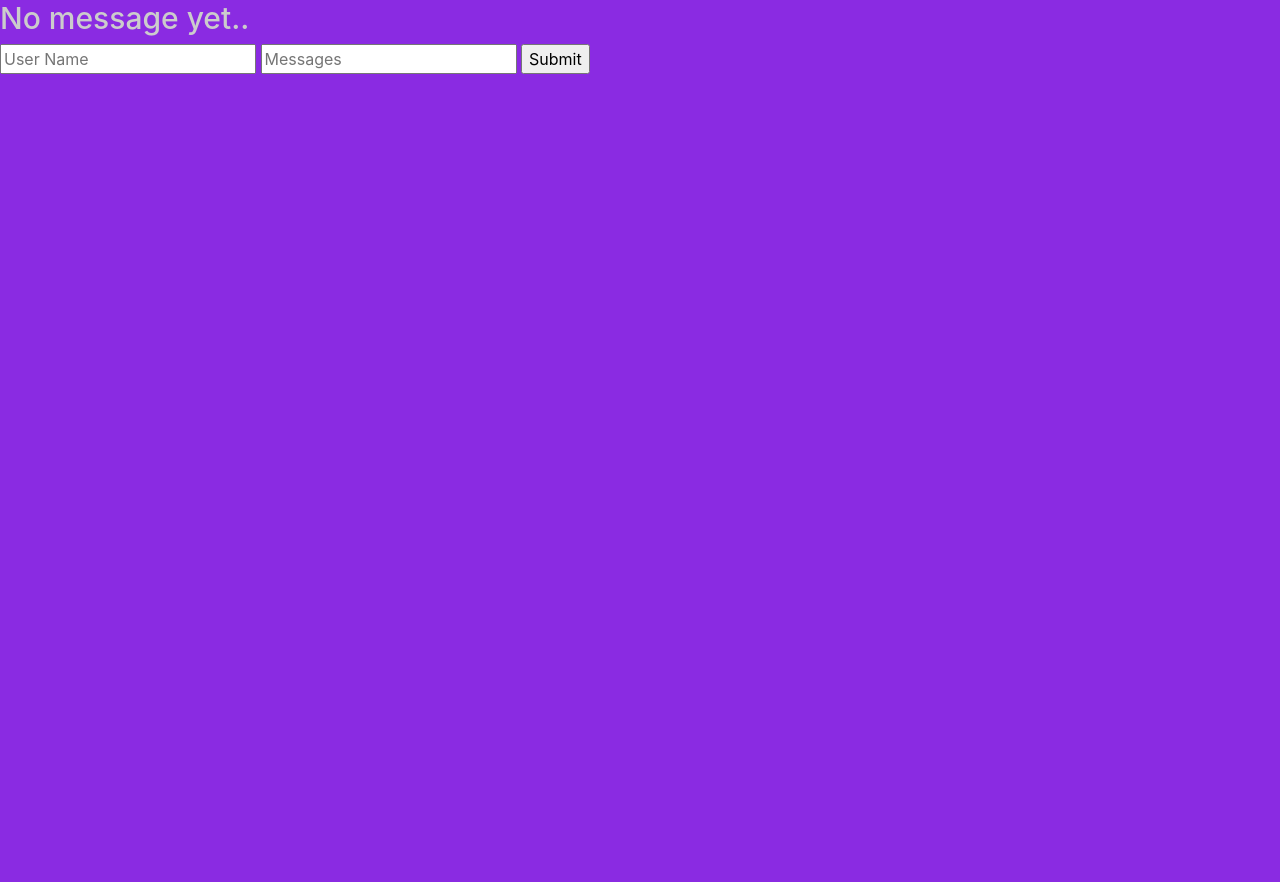
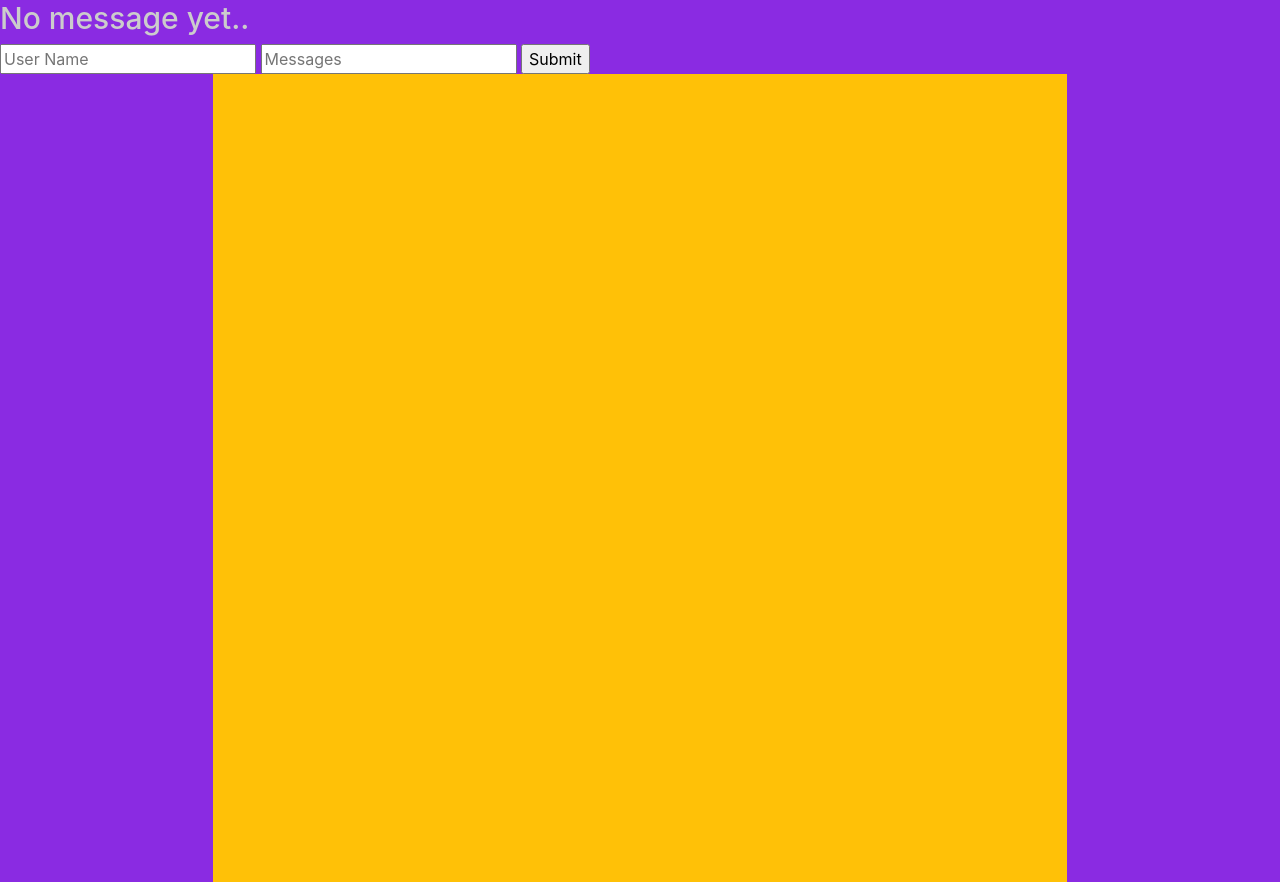
Before and after one commit to omarsagoo/silent-disco-v1, a Flask app: page /chat in a window 1280 px wide. Shown: the part 56-938 px from the top of the page. Before the commit the page ends 130 px from the top, so only its background shows below. Run offline with Flask 2, Linux system fonts and the light colour scheme; some libraries are stand-ins or nearby versions.

Commit message:
update sessions html, chat js and styles

```diff
--- a/app/static/css/styles.css
+++ b/app/static/css/styles.css
@@ -1,3 +1,7 @@
 body {
     background-color: blueviolet;
 }
+
+.chatbox {
+    height: 50rem;
+}
--- a/app/static/js/chat.js
+++ b/app/static/js/chat.js
@@ -20,6 +20,6 @@ socket.on( 'my response', function( msg ) {
     console.log( msg )
     if( typeof msg.user_name !== 'undefined' ) {
         $( 'h3' ).remove()
-        $( 'div.message_holder' ).append('<div><b style="color:             #000">'+msg.user_name+'</b>'+msg.message+'</div>' )
+        $( 'div.message_holder' ).append('<div><b style="color:             #000">'+msg.user_name+'</b> '+msg.message+'</div>' )
     }
 })
--- a/app/templates/chat/session.html
+++ b/app/templates/chat/session.html
@@ -10,5 +10,10 @@
   <input type="submit"/>
 </form>
 
+    <div class="row col-sm-8 offset-sm-2 bg-warning">
+        <div class="chatbox m-1 bg-dark">
+        </div>
+    </div>
+
 
 {% endblock %}
```
